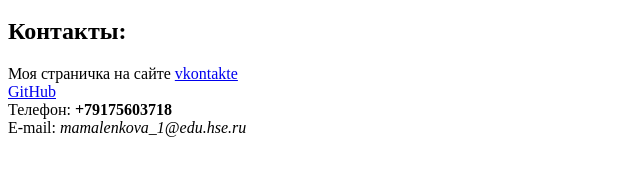
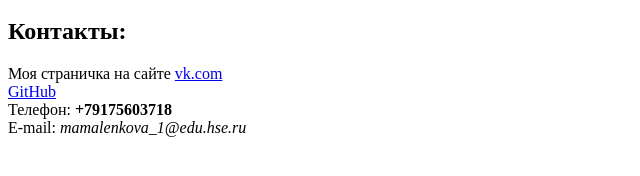
Before and after one commit to MariaMalenkova/MariaMalenkova.github.io, a plain HTML site: page index.html in a window 1280 px wide. Shown: the part 228-404 px from the top of the page, 0-640 px from the left. Drawn offline with Linux system fonts and the light colour scheme.

Commit message:
Update index.html

```diff
--- a/index.html
+++ b/index.html
@@ -9,7 +9,7 @@
       <left><img alt="Это я" width="15%" src="https://pp.userapi.com/c840234/v840234554/4b033/Sqwfr1CSFUE.jpg"></left>
       <br/>
       <h2>Контакты:</h2>
-      Моя страничка на сайте <a href=https://vk.com/maria_malenkova/>vkontakte</a>
+      Моя страничка на сайте <a href=https://vk.com/maria_malenkova/>vk.com</a>
       <br/>
       <a href=https://github.com/MariaMalenkova>GitHub</a>
       <br/>
```
